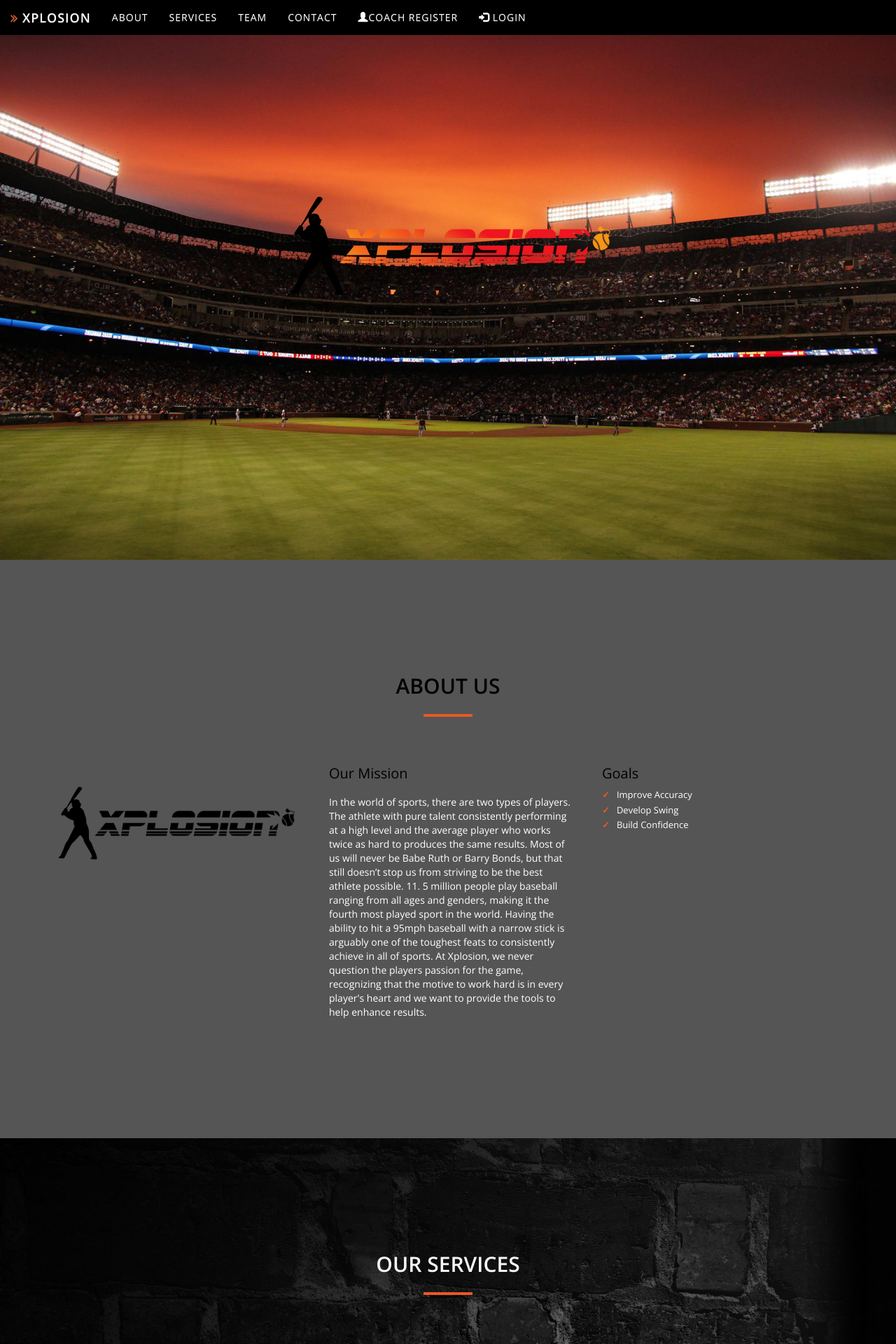
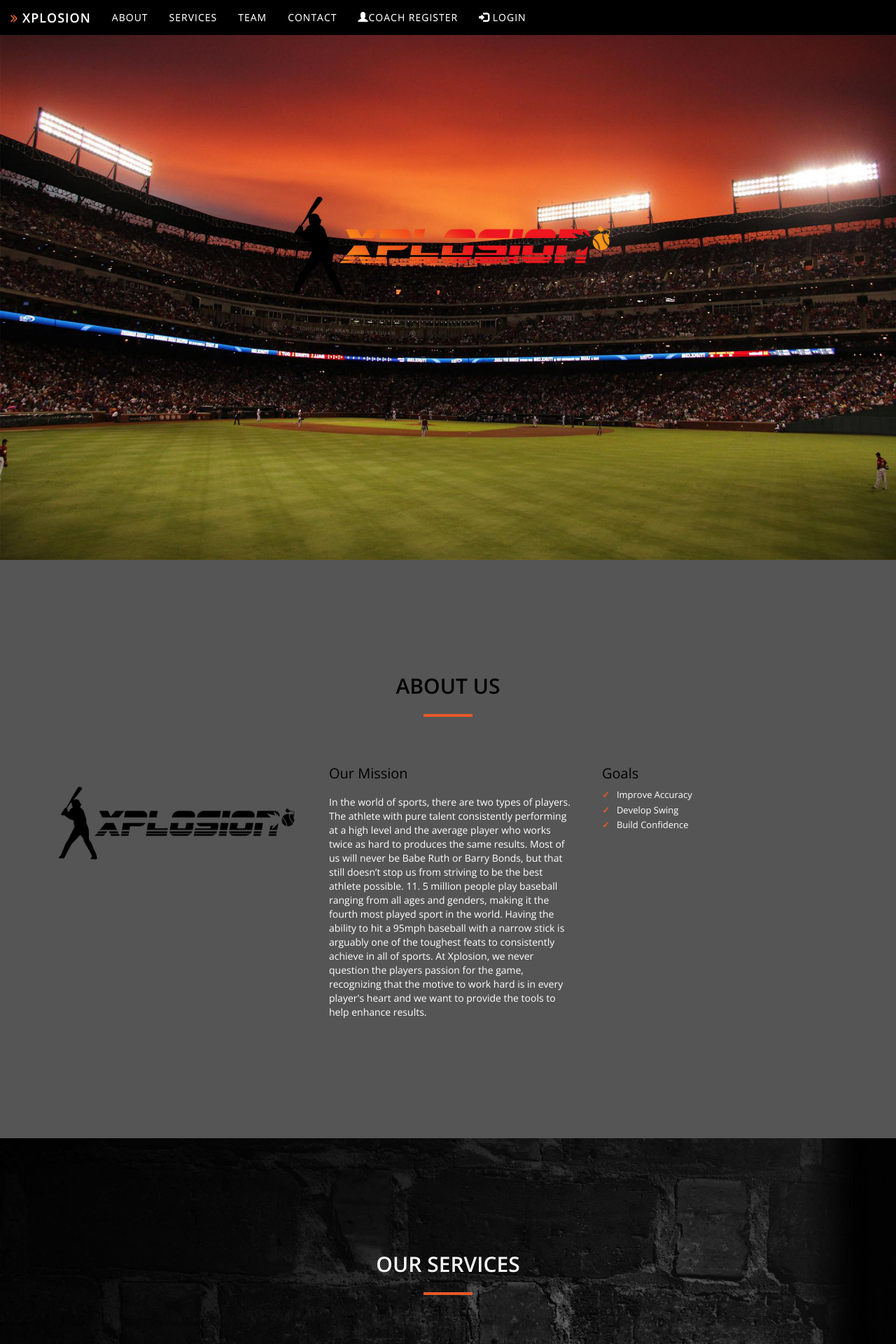
Before and after one commit to XplosionDev/xplosionweb, a Django app: page / in a window 1280 px wide. Shown: the top 1920 px of the page at 70% size. Run offline with Django 3.2, Linux system fonts and the light colour scheme; some libraries are stand-ins or nearby versions.

Commit message:
change img more

```diff
--- a/accounts/static/css/style.css
+++ b/accounts/static/css/style.css
@@ -272,10 +272,9 @@
 	background-color: #000;
 	-webkit-background-size: cover;
 	-moz-background-size: cover;
-	background-size: cover;
+	background-size: 100% 100%;
 	-o-background-size: cover;
 }
-
 #profile_background{
 	background: url(../img/baseball_field_1.jpg);
 }
@@ -297,7 +296,7 @@
 	font-size: 18px;
 }
 
-@media(min-width:200px) {
+@media(min-width:768px) {
 #intro {
 	height: 100%;
 	padding: 0;
@@ -371,7 +370,7 @@
 #services {
 	padding: 140px 0;
 	background: url(../img/black_wood.jpg);
-	background-size: cover;
+	background-size: 100% 100%;
 	background-attachment: fixed;
 }
 #services .service {
@@ -668,13 +667,13 @@
 	margin-top: 10px;
 }
 
-@media (max-width: 200px) {
+@media (max-width: 768px) {
 .hover-bg .hover-text {
 	padding: 20%;
 }
 }
 
-@media (max-width: 200px) {
+@media (max-width: 640px) {
 #intro .intro-body H1 {
 	font-size: 5em;
 }
```
Also changed, not shown: static_all/css/style.css (+5 -5 lines).
